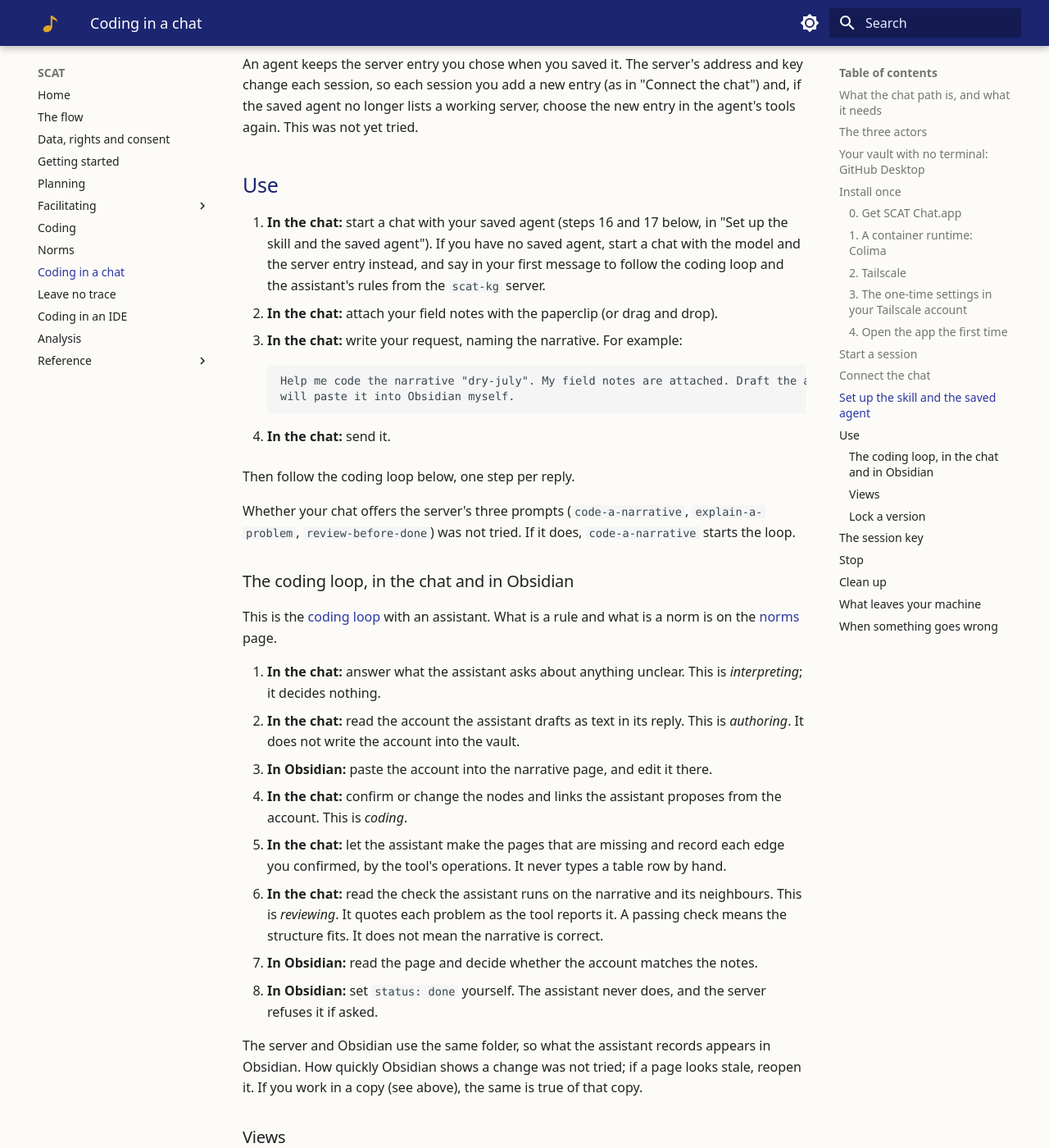
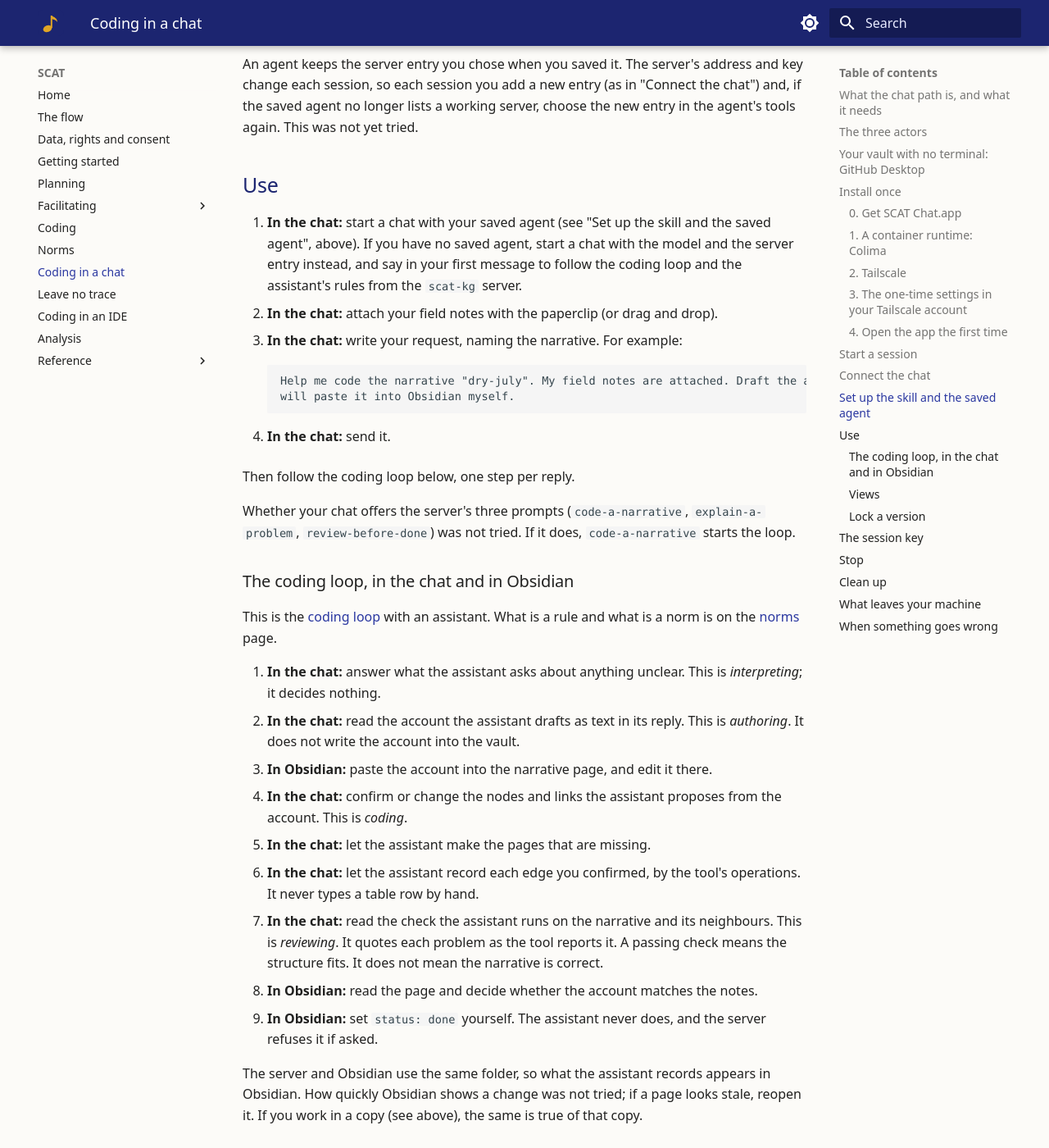
Before and after one commit to DynamicalSystemsGroup/scat-kg-tools, an MkDocs documentation site: the page built from docs/chat-path.md, in a window 1280 px wide and 1400 px high, scrolled down 7782 px. Shown: the whole window at 82% size. Built offline with MkDocs 1.6.1 and Material for MkDocs 9.7.7, drawn with Linux system fonts in a browser that asks for light colours.

Commit message:
WP21-U10: one outcome per step in the coding loop and the clean-up

```diff
--- a/docs/chat-path.md
+++ b/docs/chat-path.md
@@ -260,7 +260,7 @@ choose the new entry in the agent's tools again. This was not yet tried.
 
 ## Use
 
-1. **In the chat:** start a chat with your saved agent (steps 16 and 17 below, in "Set up the skill and the saved agent").
+1. **In the chat:** start a chat with your saved agent (see "Set up the skill and the saved agent", above).
    If you have no saved agent, start a chat with the model and the server entry instead, and say in your first
    message to follow the coding loop and the assistant's rules from the `scat-kg` server.
 2. **In the chat:** attach your field notes with the paperclip (or drag and drop).
@@ -287,13 +287,14 @@ This is the [coding loop](coding.md#the-coding-loop) with an assistant. What is
    write the account into the vault.
 3. **In Obsidian:** paste the account into the narrative page, and edit it there.
 4. **In the chat:** confirm or change the nodes and links the assistant proposes from the account. This is *coding*.
-5. **In the chat:** let the assistant make the pages that are missing and record each edge you confirmed, by the
-   tool's operations. It never types a table row by hand.
-6. **In the chat:** read the check the assistant runs on the narrative and its neighbours. This is *reviewing*. It
+5. **In the chat:** let the assistant make the pages that are missing.
+6. **In the chat:** let the assistant record each edge you confirmed, by the tool's operations. It never types a
+   table row by hand.
+7. **In the chat:** read the check the assistant runs on the narrative and its neighbours. This is *reviewing*. It
    quotes each problem as the tool reports it. A passing check means the structure fits. It does not mean the
    narrative is correct.
-7. **In Obsidian:** read the page and decide whether the account matches the notes.
-8. **In Obsidian:** set `status: done` yourself. The assistant never does, and the server refuses it if asked.
+8. **In Obsidian:** read the page and decide whether the account matches the notes.
+9. **In Obsidian:** set `status: done` yourself. The assistant never does, and the server refuses it if asked.
 
 The server and Obsidian use the same folder, so what the assistant records appears in Obsidian. How quickly
 Obsidian shows a change was not tried; if a page looks stale, reopen it. If you work in a copy (see above), the
```
Also changed, not shown: docs/leave-no-trace.md (+5 -5 lines).
